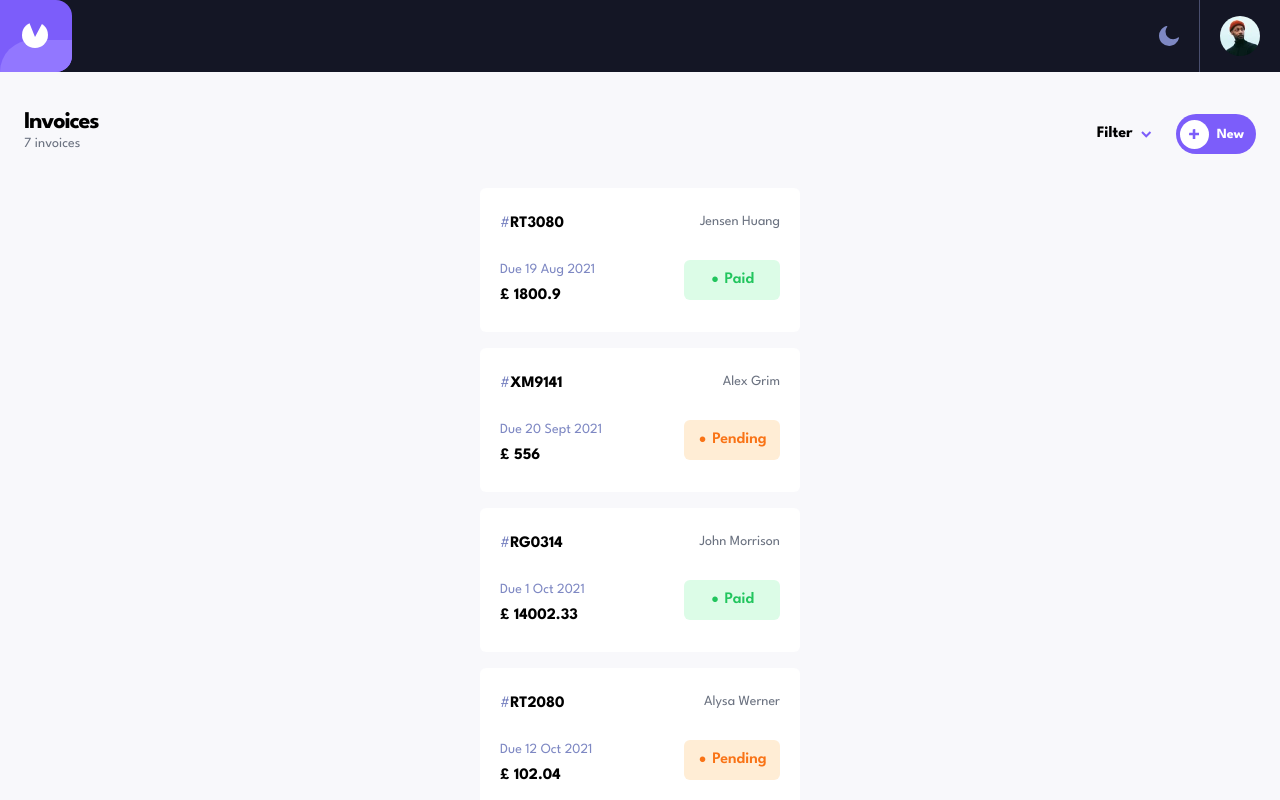
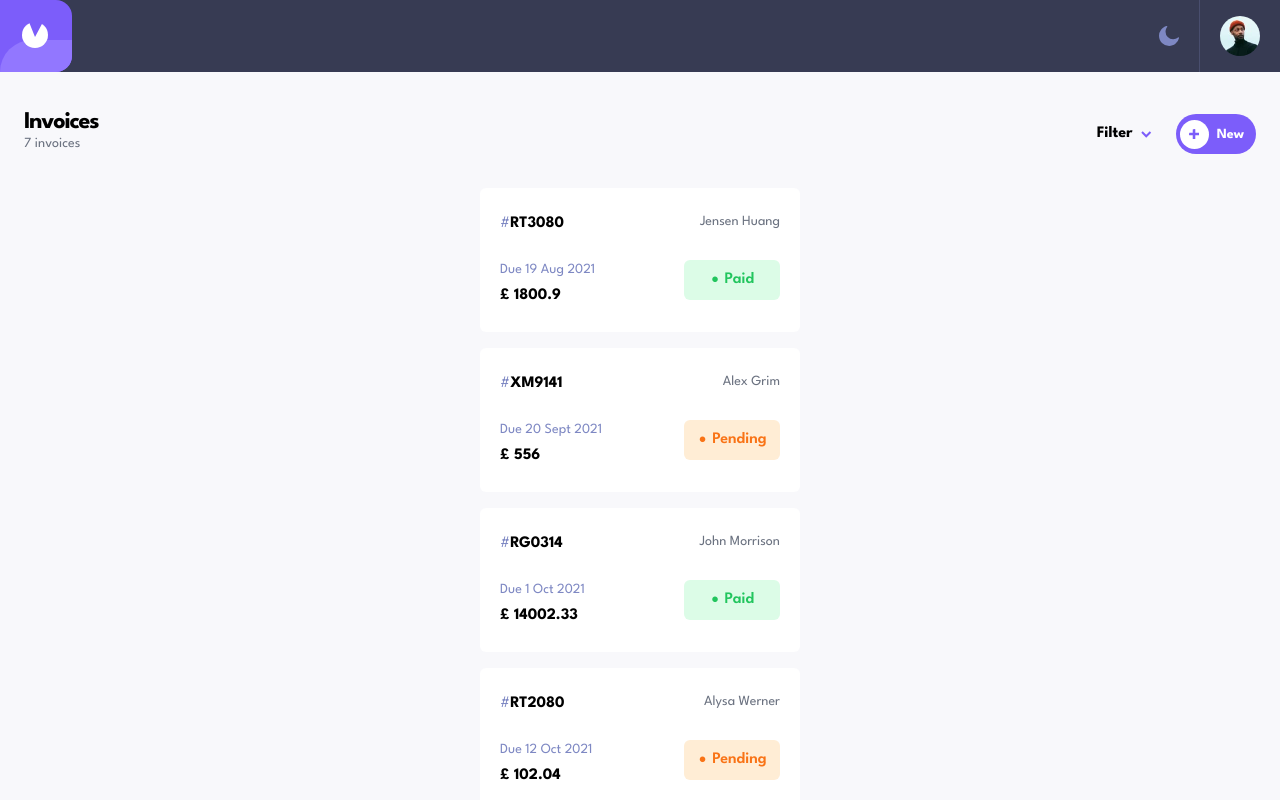
Before and after one commit to tayfunario/invoice-app, a Next.js app: page / in a window 1280 px wide. Shown: the top 800 px of the page. Built offline with nearby package versions, Linux system fonts and the light colour scheme.

Commit message:
added dark styles to Header

```diff
--- a/components/Header.tsx
+++ b/components/Header.tsx
@@ -2,7 +2,7 @@ import Image from "next/image";
 
 function Header() {
   return (
-    <header className="flex justify-between items-center bg-black2">
+    <header className="flex justify-between items-center bg-[#373B53] dark:bg-dark">
       <div className="relative grid place-items-center w-[72px] h-[72px] bg-customPurple rounded-r-2xl overflow-hidden">
         <svg
           width="28"
@@ -17,7 +17,13 @@ function Header() {
       </div>
       <div className="flex h-[72px] divide-x divide-[#494E6E]">
         <div className="grid place-items-center px-5">
-          <Image src="/icon-moon.svg" alt="moon svg" width="20" height="20" />
+          <Image
+            src="/icon-moon.svg"
+            alt="moon svg"
+            width="20"
+            height="20"
+            onClick={() => document.documentElement.classList.toggle("dark")}
+          />
         </div>
         <div className="grid place-items-center px-5">
           <Image
--- a/components/Layout.tsx
+++ b/components/Layout.tsx
@@ -2,7 +2,7 @@ import Header from "../components/Header";
 
 function Layout({ children }: { children: React.ReactNode }) {
   return (
-    <div className="relative min-h-screen bg-lightBG">
+    <div className="relative min-h-screen bg-lightBG dark:bg-black2">
       <Header />
       <div className="mt-10">{children}</div>
     </div>
--- a/styles/globals.css
+++ b/styles/globals.css
@@ -5,7 +5,7 @@
 @tailwind utilities;
 
 * {
-  @apply font-spartan;
+  @apply font-spartan transition-all;
 }
 
 .button-1 {
--- a/tailwind.config.js
+++ b/tailwind.config.js
@@ -1,5 +1,6 @@
 /** @type {import('tailwindcss').Config} */
 module.exports = {
+  darkMode: "class",
   content: [
     "./app/**/*.{js,ts,jsx,tsx,mdx}",
     "./pages/**/*.{js,ts,jsx,tsx,mdx}",
```
